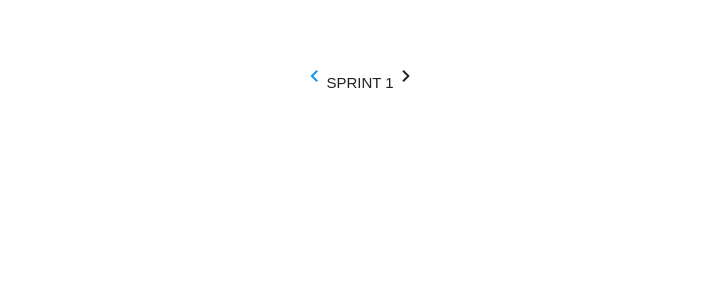
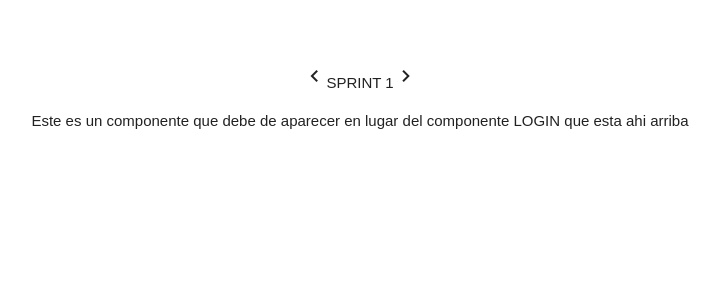
Before and after one commit to lucerohospina/squads-laboratoria, a React (Create React App) app: page /Sprints in a window 1280 px wide. Shown: the top 300 px of the page, without its empty margins (280-999 px from the left). Built offline with nearby package versions, Linux system fonts and the light colour scheme.

Commit message:
fixing minor changes

```diff
--- a/src/App.js
+++ b/src/App.js
@@ -9,7 +9,7 @@ import {
 
 const App = (props) => {
 	return (<BrowserRouter>
-		<div>
+		<div className="App">
 			<Switch>
 			<Route  path="/Home" render={() => <Home/>}/>
 
--- a/src/components/Sprints.js
+++ b/src/components/Sprints.js
@@ -1,7 +1,5 @@
 import React, { Component } from 'react';
-import {
-  NavLink,
-} from 'react-router-dom'
+
 
 class Sprints extends Component {
   constructor(props) {
@@ -43,9 +41,10 @@ class Sprints extends Component {
   render() {
     return (
       <div className="center-align margin-top">
-          <NavLink to={"/Home"} ><i className="material-icons prefix">chevron_left</i></NavLink>
+        <i onClick={this.changeSprintBack} className="material-icons prefix">chevron_left</i>
         <span>SPRINT {this.state.sprint}</span>
         <i onClick={this.changeSprintForward} className="material-icons prefix">chevron_right</i>
+        <p>Este es un componente que debe de aparecer en lugar del componente LOGIN que esta ahi arriba</p>
       </div>
     )
   }
```
